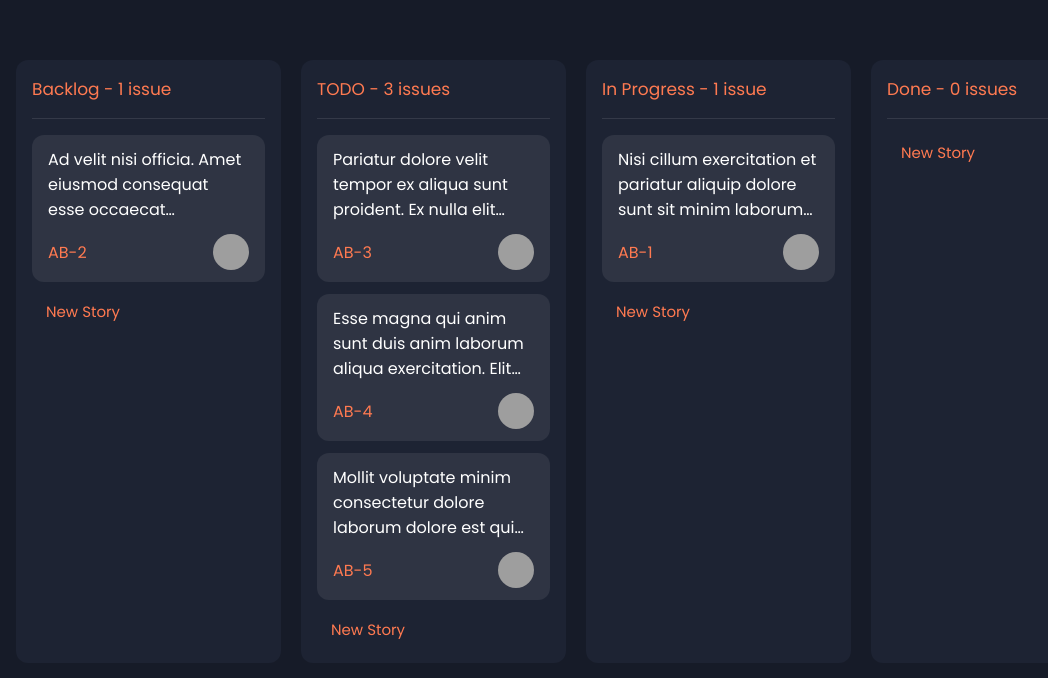
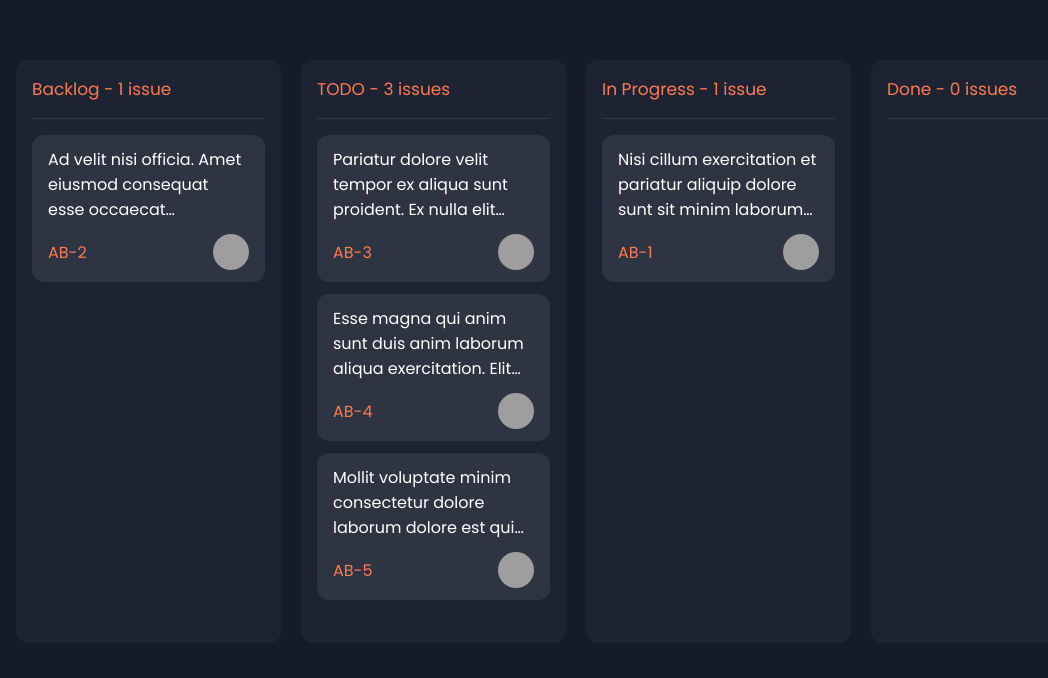
Before and after one commit to boushib/scrum-board, a React (Create React App) app: page / in a window 1280 px wide. Shown: the top 678 px of the page, without its empty margins (64-1112 px from the left). Built offline with nearby package versions, Linux system fonts and the light colour scheme; grey boxes are pictures that could not be loaded.

Commit message:
Show add story button only on hover

```diff
--- a/src/components/BoardCol/BoardCol.sass
+++ b/src/components/BoardCol/BoardCol.sass
@@ -10,3 +10,10 @@
   &__title
     font-size: 17px
     color: var(--color-primary)
+
+  &__add
+    opacity: 0
+
+  &:hover
+    .board-col__add
+      opacity: 1
--- a/src/components/BoardCol/BoardCol.tsx
+++ b/src/components/BoardCol/BoardCol.tsx
@@ -38,7 +38,7 @@ const BoardCol = ({
         <StoryOverview story={s} onClick={() => onOpenStory(s)} key={s.id} />
       ))}
       <div
-        className="board-col__create-story"
+        className="board-col__add"
         onClick={() => onCreateStory(status)}
         role="button"
       >
--- a/src/styles/_base.sass
+++ b/src/styles/_base.sass
@@ -22,12 +22,7 @@ hr
 
 [role="button"]
   color: var(--color-primary)
-  padding: 10px 14px
-  border-radius: 8px
   transition: all .3s ease-in-out
   line-height: 1
   font-size: 15px
   cursor: pointer
-
-  &:hover
-    background-color: rgba(#000, .08)
```
